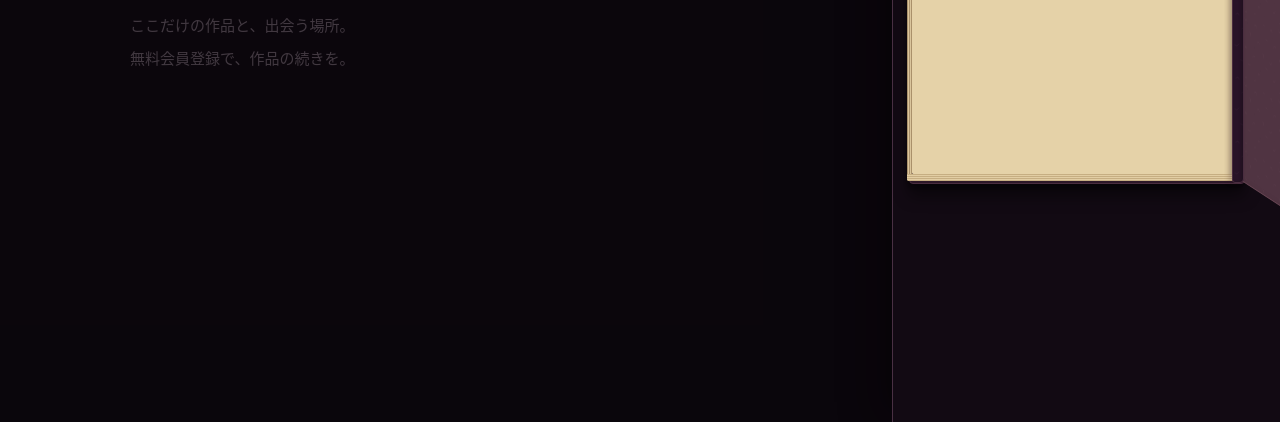
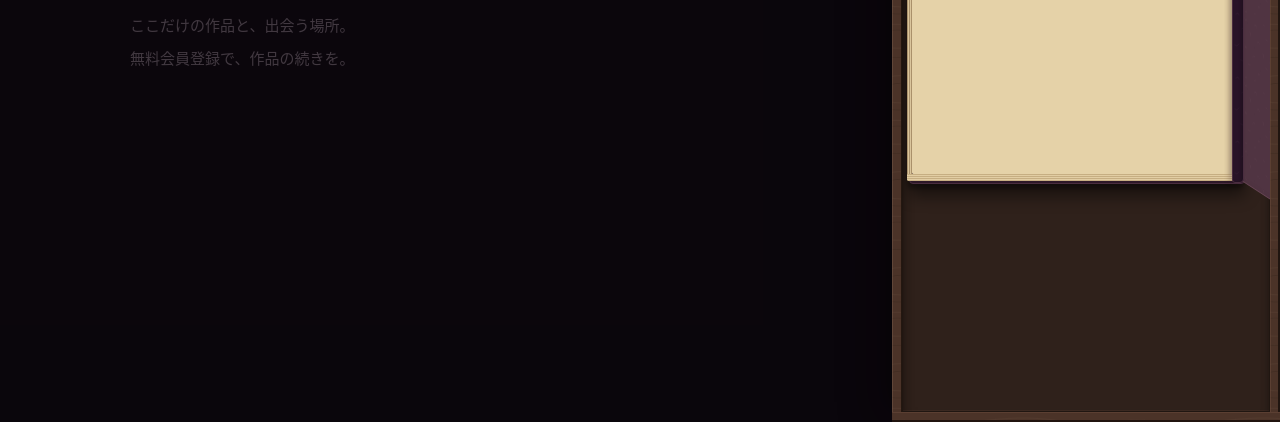
Before and after one commit to nishimura-yuma77/preview, a plain HTML site: page previews/seijinbu-handbook/screen.html in a window 1280 px wide. Shown: the part 378-800 px from the top of the page. Drawn offline with Linux system fonts and the light colour scheme.

Commit message:
引き出しにダークブラウンの木枠とくぼんだ内側を付ける

```diff
--- a/previews/seijinbu-handbook/screen.html
+++ b/previews/seijinbu-handbook/screen.html
@@ -34,6 +34,10 @@
       aria-label="成人学園のメニュー"
       data-phase="closed"
     >
+      <div class="deskRim" aria-hidden="true">
+        <span class="rimTop"></span><span class="rimRight"></span
+        ><span class="rimBottom"></span><span class="rimLeft"></span>
+      </div>
       <header class="bookHeader">
         <button
           class="close"
--- a/previews/seijinbu-handbook/style.css
+++ b/previews/seijinbu-handbook/style.css
@@ -15,6 +15,9 @@
   --paper-accent: #7c3652;
   --paper-line: #826a4d;
   --paper-rule: #c4af86;
+  --desk-rim: #4b3328;
+  --desk-well: #2f211b;
+  --desk-rim-width: 10px;
   --serif: "Yu Mincho", "Hiragino Mincho ProN", "Noto Serif CJK JP", serif;
   --sans:
     "Yu Gothic", "Hiragino Kaku Gothic ProN", "Noto Sans CJK JP", sans-serif;
@@ -256,10 +259,60 @@ body:has(dialog[open]) {
   border: 0;
   overflow: hidden;
   transform: translateX(calc((1 - var(--slide, 0)) * 100%));
-  background: var(--page);
+  background: var(--desk-rim) url("./wood-grain.svg");
+  box-shadow: -12px 0 40px #0005;
+}
+.handbook::before {
+  content: "";
+  position: absolute;
+  inset: var(--desk-rim-width);
+  z-index: 0;
+  border: 1px solid #201611;
+  background: var(--desk-well);
   box-shadow:
-    inset 1px 0 var(--quiet),
-    -12px 0 40px #0005;
+    inset 0 12px 16px -10px #080604b0,
+    inset 8px 0 12px -10px #0e0806aa,
+    inset -6px 0 10px -9px #0e080699,
+    inset 0 -1px #684a3933;
+  pointer-events: none;
+}
+.deskRim {
+  position: absolute;
+  inset: 0;
+  z-index: 4;
+  pointer-events: none;
+}
+.deskRim span {
+  position: absolute;
+  background: var(--desk-rim) url("./wood-grain.svg");
+}
+.rimTop {
+  inset: 0 0 auto;
+  height: var(--desk-rim-width);
+  box-shadow:
+    inset 0 1px #7b5d4b70,
+    inset 0 -1px #201510;
+}
+.rimBottom {
+  inset: auto 0 0;
+  height: var(--desk-rim-width);
+  box-shadow:
+    inset 0 1px #674a3b90,
+    inset 0 -2px #21140f;
+}
+.rimLeft {
+  inset: var(--desk-rim-width) auto var(--desk-rim-width) 0;
+  width: var(--desk-rim-width);
+  box-shadow:
+    inset 1px 0 #7b5d4b70,
+    inset -1px 0 #241710;
+}
+.rimRight {
+  inset: var(--desk-rim-width) 0 var(--desk-rim-width) auto;
+  width: var(--desk-rim-width);
+  box-shadow:
+    inset 1px 0 #6d4e3e77,
+    inset -2px 0 #201510;
 }
 .bookSpine {
   position: absolute;
@@ -283,6 +336,7 @@ body:has(dialog[open]) {
   perspective: 1100px;
   perspective-origin: 50% 25%;
   isolation: isolate;
+  z-index: 1;
 }
 .bookBase {
   position: absolute;
```
Also changed, not shown: previews/seijinbu-handbook/wood-grain.svg (added).
